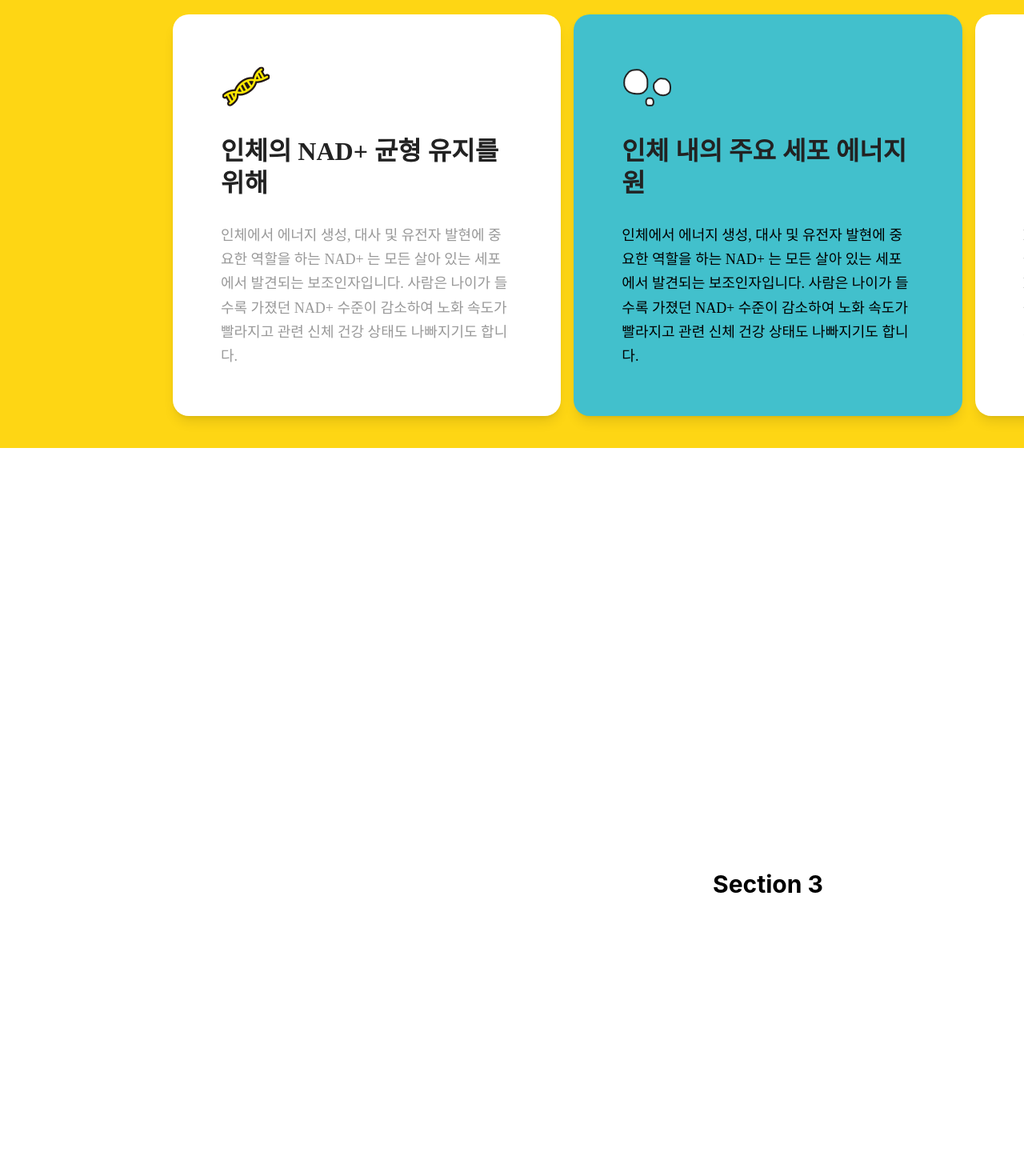
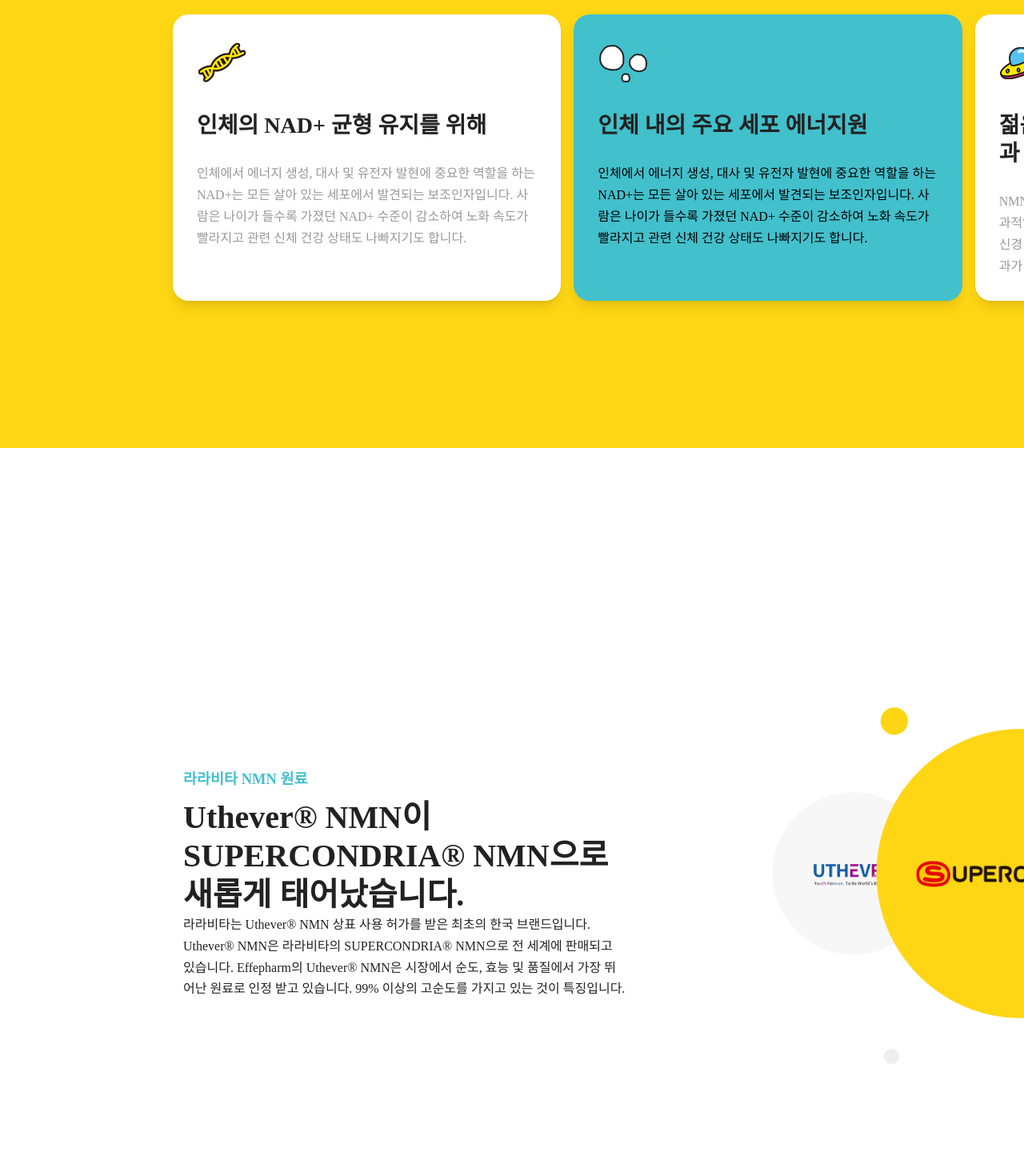
Before and after one commit to duylinh13/Lalavita-Frontend, a React (Create React App) app: page / in a window 1280 px wide. Shown: the part 1660-3130 px from the top of the page at 80% size. Built offline with nearby package versions, Linux system fonts and the light colour scheme.

Commit message:
add section03 component

```diff
--- a/src/components/Section02/Section02.js
+++ b/src/components/Section02/Section02.js
@@ -1,4 +1,3 @@
-// src/components/Sections/Section2.js
 import React from "react";
 import mainIllustration from "../../assets/images/main-illust-02-1.png";
 import illust2 from "../../assets/images/main-illust-02-2.png";
@@ -8,7 +7,7 @@
   return (
     <div
       id="section2"
-      className="h-[1090px] flex flex-col items-center justify-start bg-[#fed614] text-center pt-[240px]" // Sử dụng justify-start để căn trên
+      className="h-[1090px] flex flex-col items-center justify-start bg-[#fed614] text-center pt-[240px] sm:pt-[120px] md:pt-[240px] overflow-hidden" // Thêm overflow-hidden ở đây
     >
       {/* Dòng chữ chính */}
       <h1 className="font-[PretendardVariable] text-[18.5px] font-[600] leading-[1.62] text-[#42c0cc] mb-0">
@@ -16,7 +15,7 @@
       </h1>
 
       {/* Nội dung chính */}
-      <h2 className="font-[PretendardVariable] text-[40px] font-[600] leading-[1.2] text-[#222] mb-0 w-[900px] h-[58px] mt-[31px]">
+      <h2 className="font-[PretendardVariable] text-[40px] font-[600] leading-[1.2] text-[#222] mb-0 w-[90%] md:w-[900px] h-[58px] mt-[31px]">
         “노화는 질병, 그것도 치료할 수 있는 질병에 불과하다. 그리고 이것에 가장
         근접한 물질은<span className="text-style-2">‘</span>
         <span className="text-style-3">NMN</span>
@@ -29,64 +28,55 @@
         미국 하버드대학교 의과대학 블라바트닉 연구소 유전학 데이비드 싱클레어
         교수
       </p>
-      <div className="three-items flex flex-col md:flex-row md:justify-between mt-24 w-full px-0 md:px-52">
-        <div className="relative flex flex-col items-start justify-start h-auto p-[60px] rounded-[20px] shadow-lg bg-white w-full md:w-1/3 mx-2 mb-4 md:mb-10">
-          {/* Hình ảnh */}
+
+      <div className="three-items flex flex-col md:flex-row md:justify-between mt-24 w-full px-0 md:px-52 overflow-hidden">
+        {" "}
+        {/* Thêm overflow-hidden ở đây */}
+        {/* Card 1 */}
+        <div className="relative flex flex-col items-start justify-start h-auto p-[30px] rounded-[20px] shadow-lg bg-white w-full md:w-1/3 mx-2 mb-4 md:mb-10 transition-transform duration-300 transform hover:scale-105">
           <img
             src={mainIllustration}
             alt="Main Illustration"
             className="w-[62px] h-[61px] object-contain mb-[30px]"
           />
-
-          {/* Text chính */}
-          <span className="text-[#222] font-[PretendardVariable] text-[32px] font-semibold leading-[1.25] text-start mb-[30px]">
+          <span className="text-[#222] font-[PretendardVariable] text-[28px] font-semibold leading-[1.25] text-start mb-[30px]">
             인체의 NAD+ 균형 유지를 위해
           </span>
-
-          {/* Đoạn văn bản bên dưới */}
-          <span className="text-[#999] font-[PretendardVariable] text-[18px] leading-[1.67] text-start">
-            인체에서 에너지 생성, 대사 및 유전자 발현에 중요한 역할을 하는 NAD+
-            는 모든 살아 있는 세포에서 발견되는 보조인자입니다. 사람은 나이가
-            들수록 가졌던 NAD+ 수준이 감소하여 노화 속도가 빨라지고 관련 신체
-            건강 상태도 나빠지기도 합니다.
+          <span className="text-[#999] font-[PretendardVariable] text-[16px] leading-[1.67] text-start">
+            인체에서 에너지 생성, 대사 및 유전자 발현에 중요한 역할을 하는
+            NAD+는 모든 살아 있는 세포에서 발견되는 보조인자입니다. 사람은
+            나이가 들수록 가졌던 NAD+ 수준이 감소하여 노화 속도가 빨라지고 관련
+            신체 건강 상태도 나빠지기도 합니다.
           </span>
         </div>
-        <div className="relative flex flex-col items-start justify-start h-auto p-[60px] rounded-[20px] shadow-lg bg-[#42c0cc] w-full md:w-1/3 mx-2 mb-4 md:mb-10">
-          {/* Hình ảnh */}
+        {/* Card 2 */}
+        <div className="relative flex flex-col items-start justify-start h-auto p-[30px] rounded-[20px] shadow-lg bg-[#42c0cc] w-full md:w-1/3 mx-2 mb-4 md:mb-10 transition-transform duration-300 transform hover:scale-105">
           <img
             src={illust2}
-            alt="illust2"
+            alt="Illustration 2"
             className="w-[62px] h-[61px] object-contain mb-[30px]"
           />
-
-          {/* Text chính */}
-          <span className="text-[#222] font-[PretendardVariable] text-[32px] font-semibold leading-[1.25] text-start mb-[30px]">
+          <span className="text-[#222] font-[PretendardVariable] text-[28px] font-semibold leading-[1.25] text-start mb-[30px]">
             인체 내의 주요 세포 에너지원
           </span>
-
-          {/* Đoạn văn bản bên dưới */}
-          <span className="text-black font-[PretendardVariable] text-[18px] leading-[1.67] text-start">
-            인체에서 에너지 생성, 대사 및 유전자 발현에 중요한 역할을 하는 NAD+
-            는 모든 살아 있는 세포에서 발견되는 보조인자입니다. 사람은 나이가
-            들수록 가졌던 NAD+ 수준이 감소하여 노화 속도가 빨라지고 관련 신체
-            건강 상태도 나빠지기도 합니다.
+          <span className="text-black font-[PretendardVariable] text-[16px] leading-[1.67] text-start">
+            인체에서 에너지 생성, 대사 및 유전자 발현에 중요한 역할을 하는
+            NAD+는 모든 살아 있는 세포에서 발견되는 보조인자입니다. 사람은
+            나이가 들수록 가졌던 NAD+ 수준이 감소하여 노화 속도가 빨라지고 관련
+            신체 건강 상태도 나빠지기도 합니다.
           </span>
         </div>
-        <div className="relative flex flex-col items-start justify-start h-auto p-[60px] rounded-[20px] shadow-lg bg-white w-full md:w-1/3 mx-2 mb-4 md:mb-10">
-          {/* Hình ảnh */}
+        {/* Card 3 */}
+        <div className="relative flex flex-col items-start justify-start h-auto p-[30px] rounded-[20px] shadow-lg bg-white w-full md:w-1/3 mx-2 mb-4 md:mb-10 transition-transform duration-300 transform hover:scale-105">
           <img
             src={illust3}
-            alt="illust2"
+            alt="Illustration 3"
             className="w-[62px] h-[61px] object-contain mb-[30px]"
           />
-
-          {/* Text chính */}
-          <span className="text-[#222] font-[PretendardVariable] text-[32px] font-semibold leading-[1.25] text-start mb-[30px]">
+          <span className="text-[#222] font-[PretendardVariable] text-[28px] font-semibold leading-[1.25] text-start mb-[30px]">
             젊음 유지 및 노화 억제에 탁월한 효과
           </span>
-
-          {/* Đoạn văn bản bên dưới */}
-          <span className="text-[#999] font-[PretendardVariable] text-[18px] leading-[1.67] text-start">
+          <span className="text-[#999] font-[PretendardVariable] text-[16px] leading-[1.67] text-start">
             NMN은 노화를 되돌릴 뿐만 아니라 관련된 질병을 억제하는데
             효과적입니다. 연구를 진행한 결과, NMN가 노화로 인한 세포 손상, 신경
             퇴행, 심장기능 악화 등의 문제 개선과 젊음을 유지하는데 효과가 있다는
--- a/src/components/Section03/Section03.js
+++ b/src/components/Section03/Section03.js
@@ -1,13 +1,44 @@
 // src/components/Sections/Section3.js
 import React from "react";
+import mainIllustration from "../../assets/images/main-illust-03.png"; // Import your image
 
 const Section3 = () => {
   return (
     <div
       id="section3"
-      className="h-[1090px] flex items-center justify-center bg-white"
+      className="flex flex-col md:flex-row items-center justify-center bg-white h-auto md:h-[1090px] px-[20px] md:px-[229px] py-8 overflow-hidden" // Thêm overflow-hidden ở đây
     >
-      <h1 className="text-3xl font-bold">Section 3</h1>
+      {/* Left Side: Text */}
+      <div className="flex flex-col justify-center w-full md:w-1/2 md:pr-10">
+        <span className="-NMN- text-[#42c0cc] font-[PretendardVariable] text-[18.5px] md:text-[18.5px] font-[600] leading-[1.62] mb-2 text-left">
+          라라비타 NMN 원료
+        </span>
+
+        <span className="text-[#222] font-[PretendardVariable] text-[40px] font-[600] leading-[1.21] text-left">
+          Uthever® NMN이
+          <br />
+          SUPERCONDRIA® NMN으로
+          <br />
+          새롭게 태어났습니다.
+        </span>
+
+        <span className="-Uthever-NMN-Uthever-NMN- text-[#222] font-[PretendardVariable] text-[18px] md:text-[16px] leading-[1.67] text-left w-[554px]">
+          라라비타는 Uthever® NMN 상표 사용 허가를 받은 최초의 한국
+          브랜드입니다. Uthever® NMN은 라라비타의 SUPERCONDRIA® NMN으로 전
+          세계에 판매되고 있습니다. Effepharm의 Uthever® NMN은 시장에서 순도,
+          효능 및 품질에서 가장 뛰어난 원료로 인정 받고 있습니다. 99% 이상의
+          고순도를 가지고 있는 것이 특징입니다.
+        </span>
+      </div>
+
+      {/* Right Side: Image */}
+      <div className="w-full md:w-1/2 flex justify-center md:justify-end mt-8 md:mt-0">
+        <img
+          src={mainIllustration}
+          alt="Main Illustration"
+          className="object-contain w-[700px] h-[768px] mt-[32px] mx-[115px] px-[48px] pt-[51px] pb-[97px] h-auto" // Đảm bảo hình ảnh phản hồi
+        />
+      </div>
     </div>
   );
 };
```
Also changed, not shown: src/assets/images/main-illust-03.png (added).
